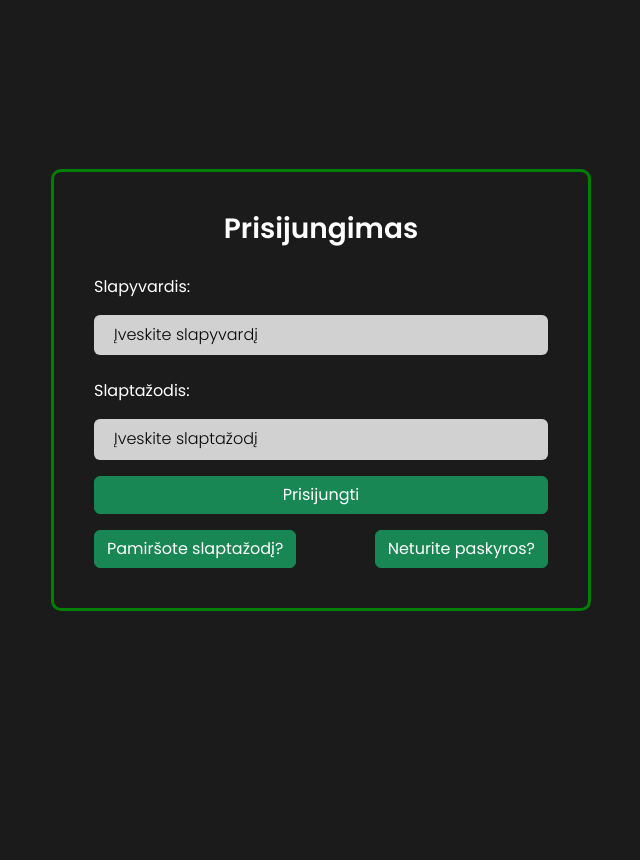
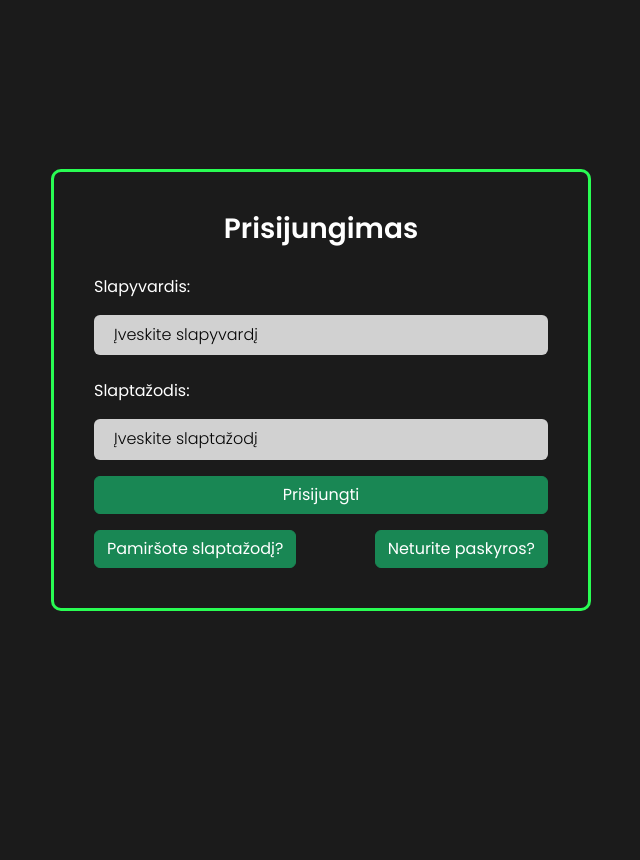
Before and after one commit to Erneeh/Essay-1, a Django app: page /login/ in a window 1280 px wide. Shown: the part 80-940 px from the top of the page, without its empty margins (319-959 px from the left). Run offline with Django 3.2, Linux system fonts and the light colour scheme; some libraries are stand-ins or nearby versions.

Commit message:
Update login.css
pakeista spalva borderio

```diff
--- a/Projektas/myapp/static/css/login.css
+++ b/Projektas/myapp/static/css/login.css
@@ -41,7 +41,7 @@ html, body {
 
 .form-content .form-items {
     margin-bottom: 10rem;
-    border: 3px solid green;
+    border: 3px solid #29fd53;
     padding: 40px;
     display: inline-block;
     width: 100%;
```
